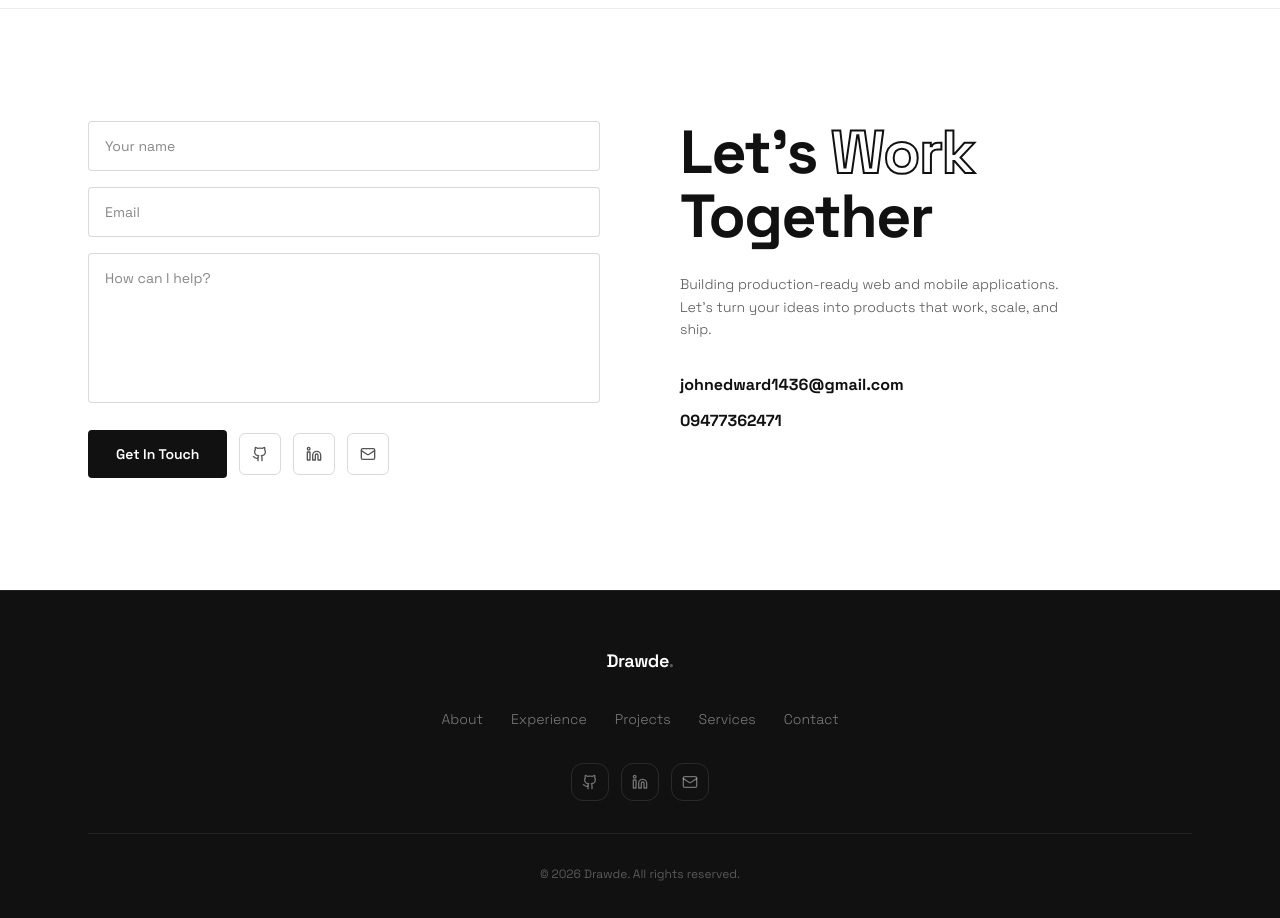
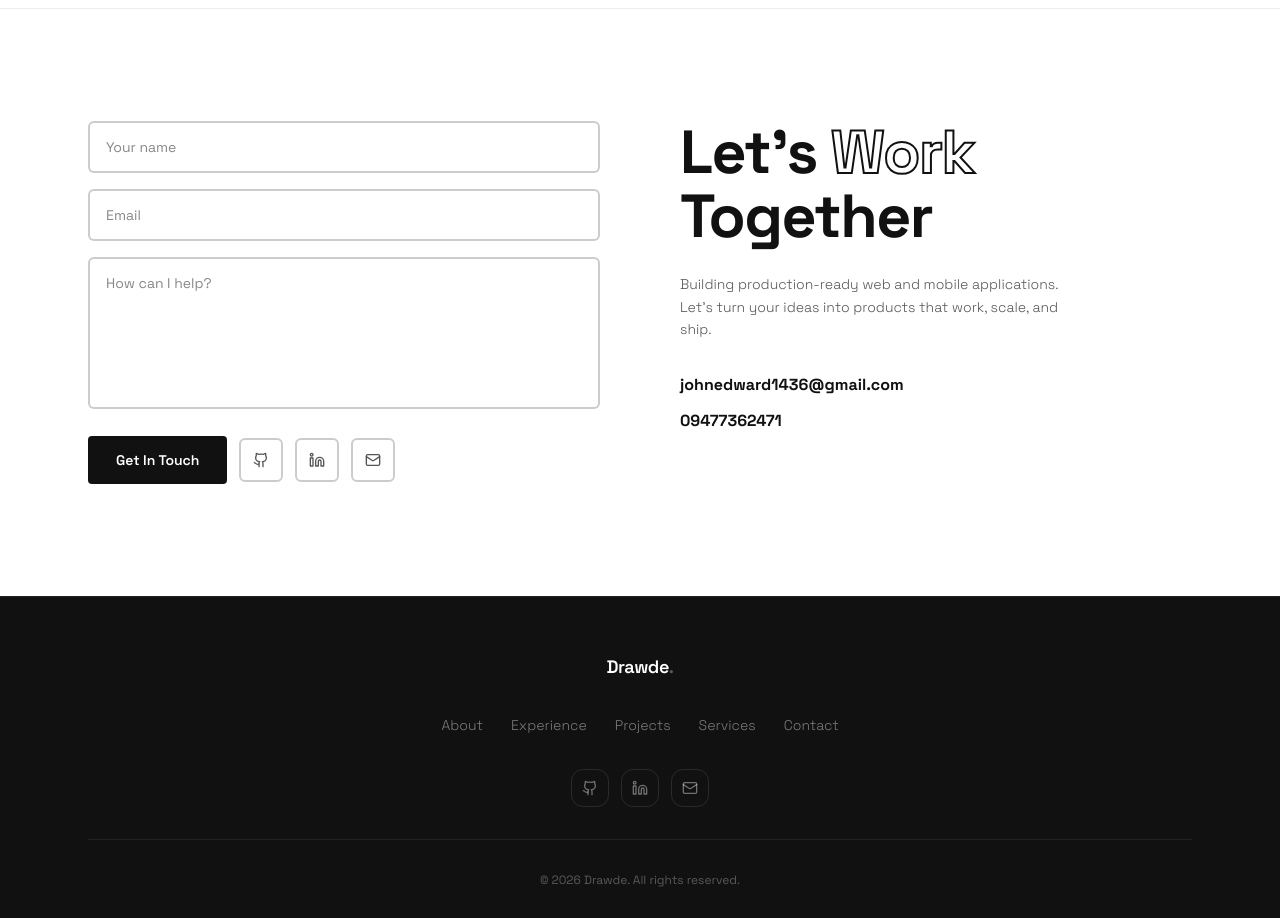
Before and after one commit to Drawde0731/portfolio, a Next.js app: page / in a window 1280 px wide. Shown: the part 5940-6858 px from the top of the page. Built offline with nearby package versions, Linux system fonts and the light colour scheme.

Commit message:
contact: thicker 2px borders on inputs and social icons, solid black on focus

```diff
--- a/components/sections/ContactSection.tsx
+++ b/components/sections/ContactSection.tsx
@@ -25,11 +25,11 @@ const SOCIALS = [
 const inputBase =
   "w-full px-4 py-3.5 text-sm text-ink placeholder-text-muted bg-white outline-none transition-colors duration-200 rounded-none";
 const inputStyle = {
-  border: "1px solid rgba(0,0,0,0.15)",
-  borderRadius: "4px",
+  border: "2px solid rgba(0,0,0,0.2)",
+  borderRadius: "6px",
 };
 const inputFocusStyle = {
-  border: "1px solid rgba(0,0,0,0.5)",
+  border: "2px solid #111111",
 };
 
 function Field({ children }: { children: React.ReactNode }) {
@@ -162,7 +162,7 @@ export default function ContactSection() {
                       rel={href.startsWith("http") ? "noopener noreferrer" : undefined}
                       aria-label={label}
                       className="p-3 text-text-secondary hover:text-ink transition-colors duration-200"
-                      style={{ border: "1px solid rgba(0,0,0,0.15)", borderRadius: "6px" }}
+                      style={{ border: "2px solid rgba(0,0,0,0.2)", borderRadius: "6px" }}
                     >
                       <Icon size={16} />
                     </a>
```
